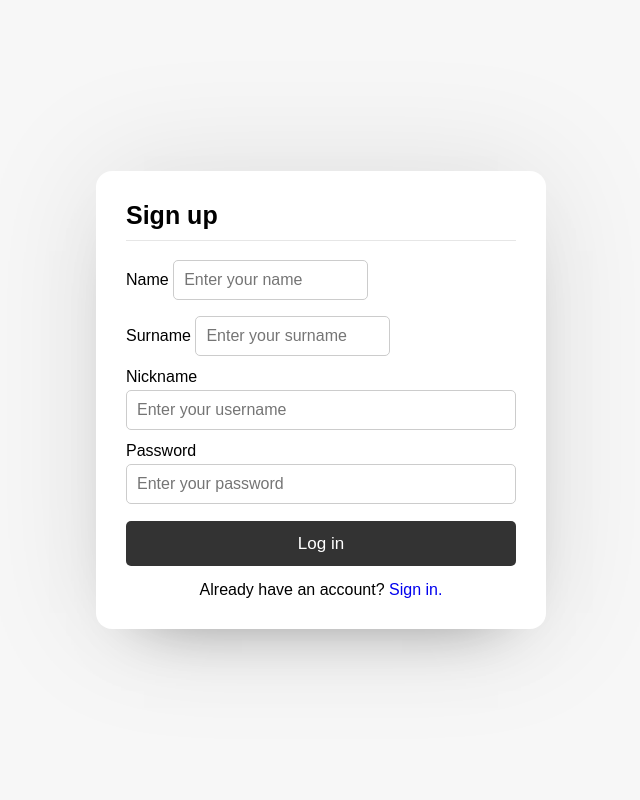
After one commit to amalewskiy/anonim.io, a PHP site: page /auth/sign_up.php in a window 1280 px wide. The commit adds this page. Shown: the whole page, without its empty margins (319-959 px from the left). Run offline with PHP 8.4, Linux system fonts and the light colour scheme.

```diff
--- /dev/null
+++ b/auth/hide-show_pass.js
@@ -0,0 +1,10 @@
+const togglePassword = document.querySelector('#togglePassword');
+const password = document.querySelector('#password');
+
+togglePassword.addEventListener('click', function(e) {
+    // toggle the type attribute
+    const type = password.getAttribute('type') === 'password' ? 'text' : 'password';
+    password.setAttribute('type', type);
+    // toggle the eye / eye slash icon
+    this.classList.toggle('bi-eye');
+});
--- /dev/null
+++ b/auth/sign_up.php
@@ -0,0 +1,45 @@
+<?php include '../header.php'; ?>
+<style>
+    <?php include '../auth/style.css'; ?>
+</style>
+
+<body>
+    <div class="wrapper">
+        <section>
+            <header>Sign up</header>
+            <form action="#" method="POST" autocomplete="off">
+                <div class="error-text"></div>
+                <div class="field-input">
+                    <div class="name">
+                        <label>Name</label>
+                        <input type="text" name="fName" placeholder="Enter your name" required>
+                    </div>
+                    <div class="name">
+                        <label>Surname</label>
+                        <input type=" text" name="lName" placeholder="Enter your surname" required">
+                    </div>
+                </div>
+                <!-- <div class="field-input half">
+
+                </div> -->
+                <div class="field-input">
+                    <label>Nickname</label>
+                    <input type="text" name="user" placeholder="Enter your username" required>
+                </div>
+                <div class="field-input">
+                    <label>Password</label>
+                    <input type="password" , name="password" placeholder="Enter your password" required>
+                    <i class="bi bi-eye-slash" id="togglePassword"></i>
+                </div>
+                <div class="field-button">
+                    <input type="submit" name="submit" value="Log in">
+                </div>
+            </form>
+            <div class="link">Already have an account? <a href="sign_in.php">Sign in.</a></div>
+        </section>
+    </div>
+
+    <script src="hide-show_pass.js"></script>
+    <!-- <script src="javascript/login.js"></script> -->
+
+</body>
--- /dev/null
+++ b/auth/style.css
@@ -0,0 +1,71 @@
+section {
+    padding: 30px;
+}
+
+section header {
+    font-size: 25px;
+    font-weight: 600;
+    padding-bottom: 10px;
+    border-bottom: 1px solid #e6e6e6;
+}
+
+form {
+    margin: 15px 0;
+}
+
+.error-text {
+    color: #721c24;
+    padding: 8px 10px;
+    text-align: center;
+    border-radius: 5px;
+    background: #f8d7da;
+    border: 1px solid #f5c6cb;
+    margin-bottom: 10px;
+    display: none;
+}
+
+.field-input label {
+    font-size: 16px;
+    /* padding: 0 10px; */
+}
+
+.field-input input {
+    height: 40px;
+    width: 100%;
+    margin-top: 4px;
+    margin-bottom: 12px;
+    font-size: 16px;
+    padding: 0 10px;
+    border-radius: 5px;
+    border: 1px solid #ccc;
+}
+
+.field-input .name input {
+    width: 50%;
+}
+
+.field-input i {
+    margin-left: -30px;
+    color: #3838;
+    cursor: pointer;
+}
+
+.field-button input {
+    height: 45px;
+    width: 100%;
+    border: none;
+    color: #fff;
+    font-size: 17px;
+    background: #333;
+    border-radius: 5px;
+    cursor: pointer;
+    margin-top: 5px;
+}
+
+.link {
+    text-align: center;
+}
+
+.link a:hover {
+    text-decoration: underline;
+}
--- /dev/null
+++ b/header.php
@@ -0,0 +1,11 @@
+<!DOCTYPE html>
+<html lang="en">
+
+<head>
+    <meta charset="UTF-8">
+    <meta http-equiv="X-UA-Compatible" content="IE=edge">
+    <meta name="viewport" content="width=device-width, initial-scale=1.0">
+    <title>anonim.io</title>
+    <link rel="stylesheet" href="../style.css">
+    <!-- <link rel="stylesheet" href="style.css"> -->
+</head>
--- /dev/null
+++ b/style.css
@@ -0,0 +1,25 @@
+* {
+  margin: 0;
+  padding: 0;
+  box-sizing: border-box;
+  text-decoration: none;
+  font-family: "Poppins", sans-serif;
+}
+
+body {
+  display: flex;
+  align-items: center;
+  justify-content: center;
+  min-height: 100vh;
+  background: #f7f7f7;
+  /* padding: 0 10px; */
+}
+
+.wrapper {
+  background: #fff;
+  max-width: 450px;
+  width: 100%;
+  border-radius: 16px;
+  box-shadow: 0 0 128px 0 rgba(0, 0, 0, 0.1),
+    0 32px 64px -48px rgba(0, 0, 0, 0.5);
+}
```
Also changed, not shown: auth/sign_in.php (added, +32 -0 lines), home/home.php (added, +16 -0 lines), index.php (+11 -2 lines).
